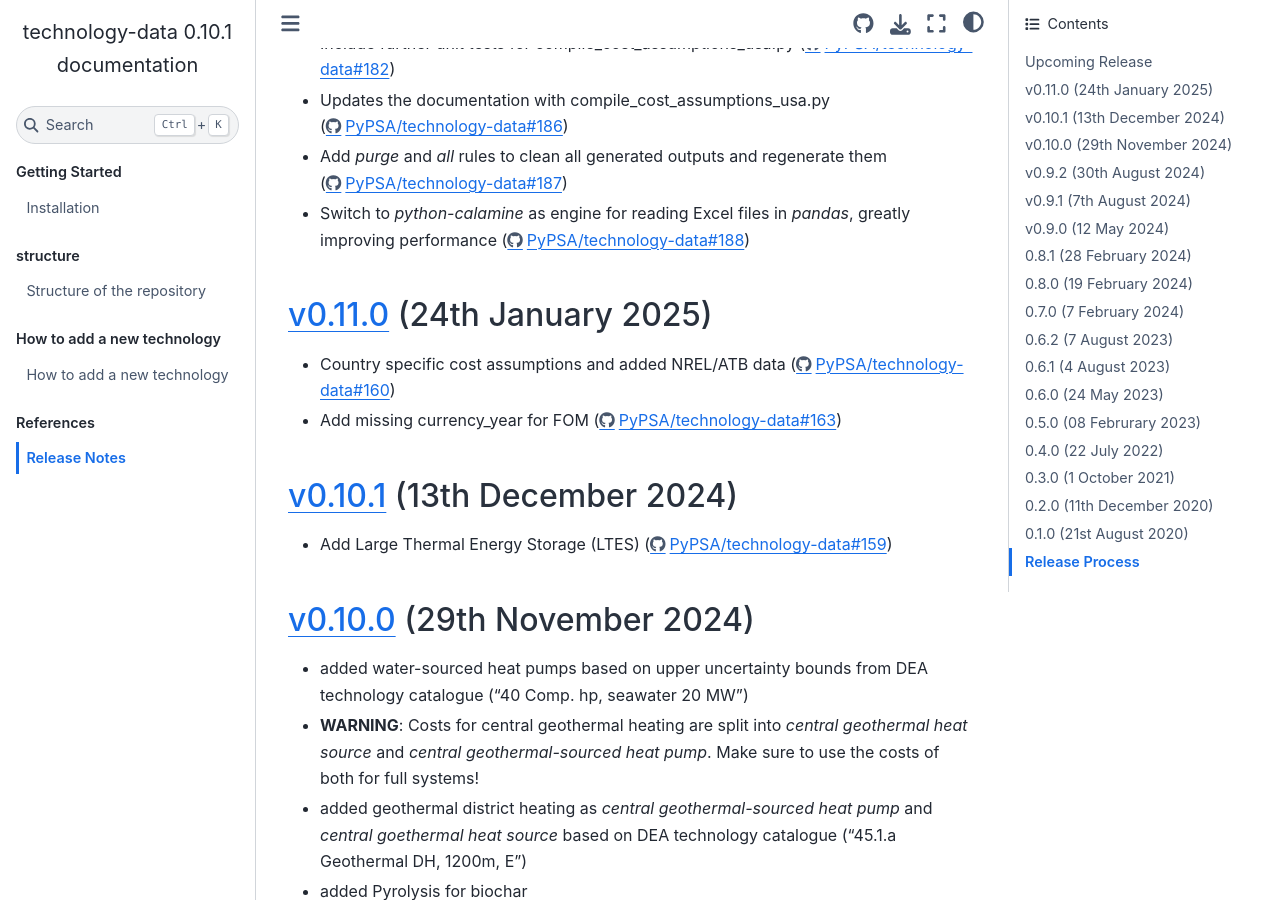
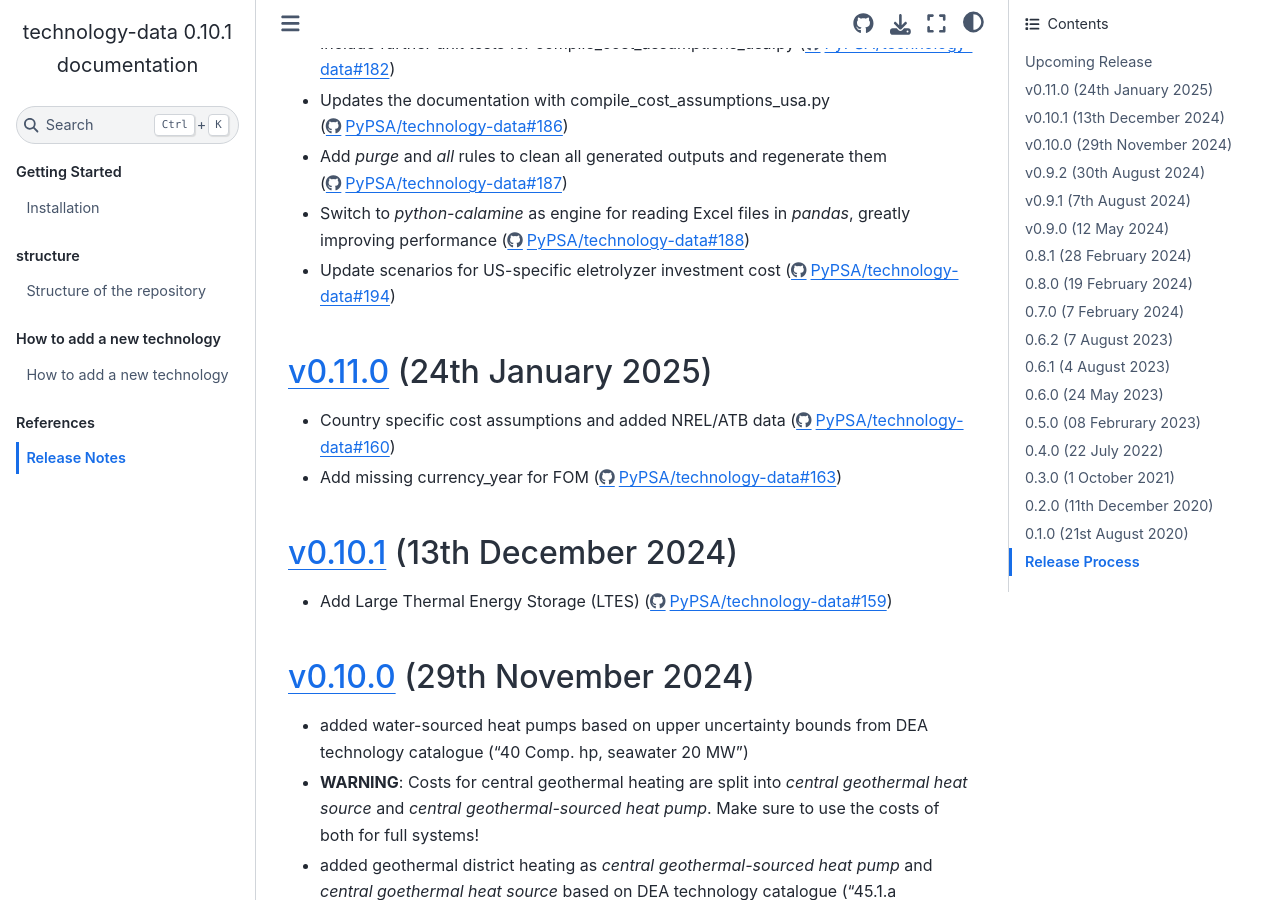
Before and after one commit to PyPSA/technology-data, a Sphinx documentation site: the page built from docs/release_notes.rst, in a window 1280 px wide and 900 px high, scrolled down 504 px. Built offline with Sphinx 7.4.7 and the Sphinx Book theme 1.1.4, drawn with Linux system fonts in a browser that asks for light colours.

Commit message:
updated_electrolyzer scenarios for us (#194)

```diff
--- a/docs/release_notes.rst
+++ b/docs/release_notes.rst
@@ -37,6 +37,8 @@ Upcoming Release
 * Add `purge` and `all` rules to clean all generated outputs and regenerate them (https://github.com/PyPSA/technology-data/pull/187)
 
 * Switch to `python-calamine` as engine for reading Excel files in `pandas`, greatly improving performance (https://github.com/PyPSA/technology-data/pull/188)
+
+* Update scenarios for US-specific eletrolyzer investment cost (https://github.com/PyPSA/technology-data/pull/194)
 
 `v0.11.0 <https://github.com/PyPSA/technology-data/releases/tag/v0.11.0>`__ (24th January 2025)
 =======================================================================================
```
Also changed, not shown: 8 other files.
